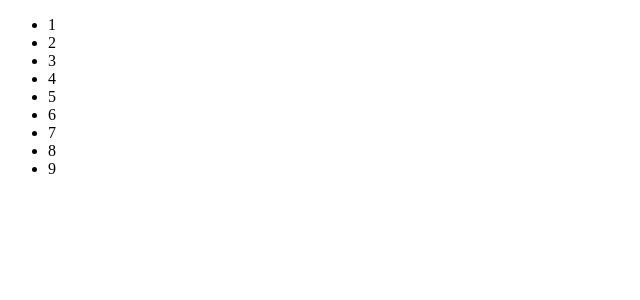
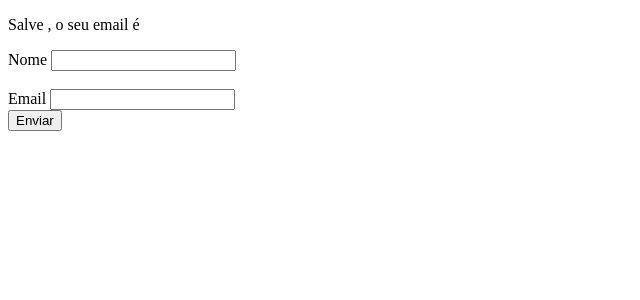
Before and after one commit to Rtheodor/estudoreact, a React (Create React App) app: page / in a window 1280 px wide. Shown: the top 300 px of the page, without its empty margins (0-640 px from the left). Built offline with nearby package versions, Linux system fonts and the light colour scheme.

Commit message:
Form React

```diff
--- a/src/App.js
+++ b/src/App.js
@@ -1,23 +1,41 @@
 import React from 'react';
 
 class App extends React.Component {
-    render() {
+    constructor(props) {
+        super(props);
+        this.state = {nome: '', email: ''};
+
+        this.handleChange = this.handleChange.bind(this);
+        this.handleChangeEmail = this.handleChangeEmail.bind(this);
+        this.handSubmit = this.handSubmit.bind(this);
+    }
+
+    handleChange(event){
+        this.setState({nome: event.target.value});
+    }
+
+    handleChangeEmail (event){
+        this.setState({email: event.target.value});
+    }
+
+    handSubmit(event){
+        alert('Olá,' + this.state.nome + ' seu email é ' + this.state.email);
+        event.preventDefault();
+    }
+
+    render(){
         return (
-            <NumberList numbers = {numbers}/>
+            <div>
+                <p>Salve {this.state.nome}, o seu email é {this.state.email}</p>
+            <form onSubmit={this.handSubmit}>
+                <label> Nome </label>
+                <input type="text" name="nome" onChange={this.handleChange} /><br />< br />
+                <label> Email </label>
+                <input type="text" name="email" onChange={this.handleChangeEmail} /><br />
+                <input type="submit" value="Enviar"/>
+            </form>
+            </div>
         );
     }
 }
-
-function NumberList(props){
-    const numbers = props.numbers;
-    const listItens = numbers.map((number)=>
-        <li key={number.toString()}>{number}</li>
-    );
-    return(
-        <ul>{listItens}</ul>
-    )
-}
-
-const numbers = [1, 2, 3, 4, 5, 6, 7, 8, 9];
-
 export default App;
```
